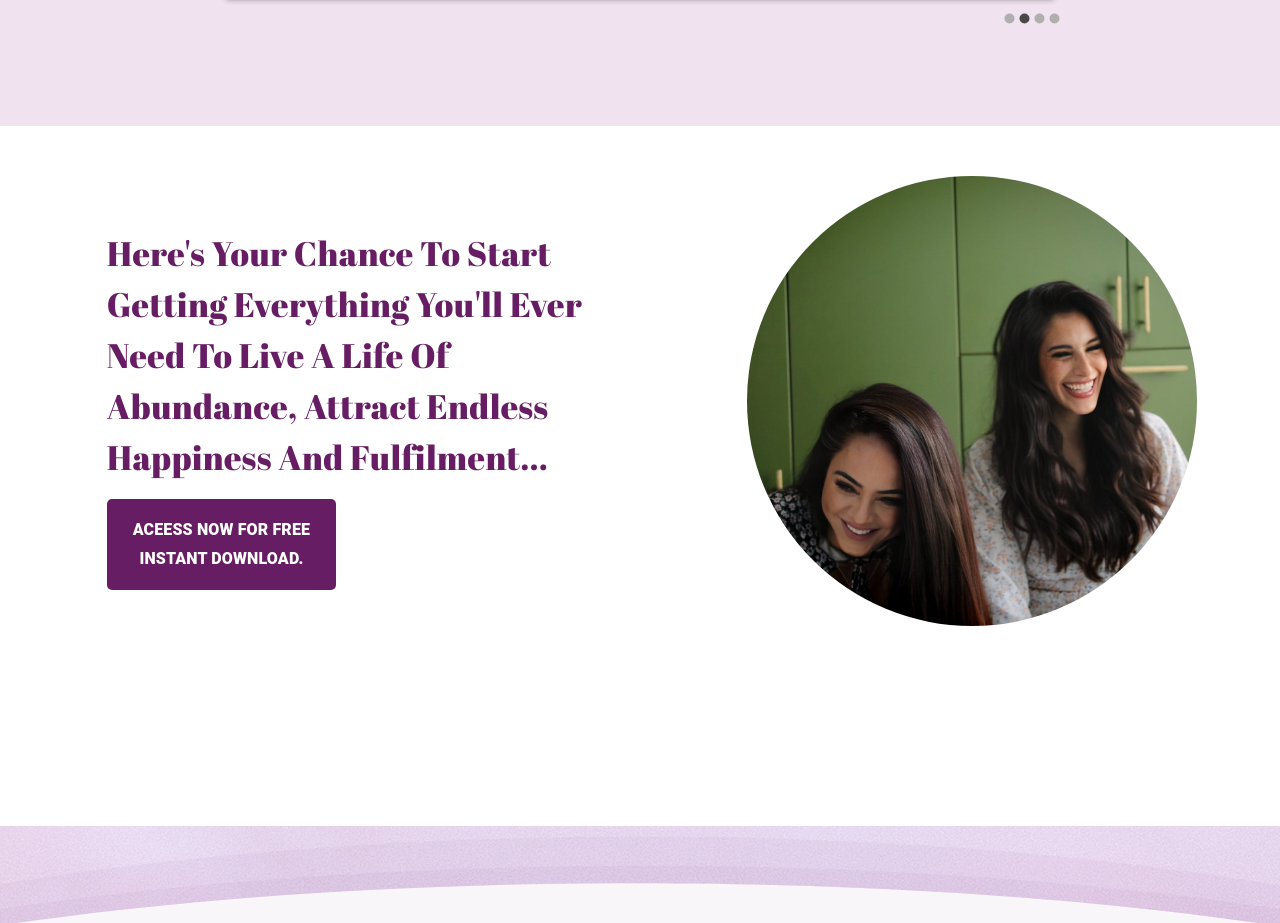
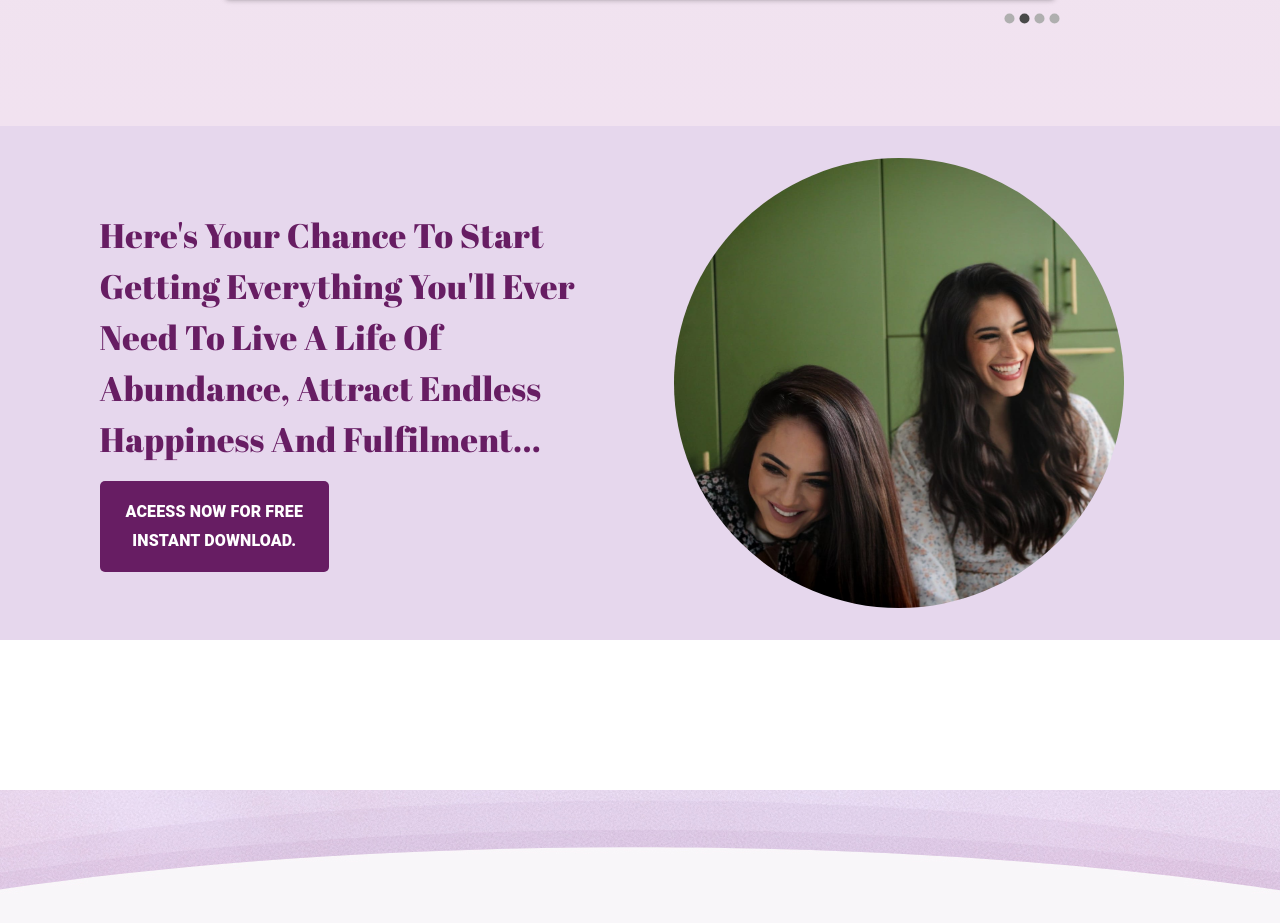
Before and after one commit to bonzark/coaching, a React (Vite) app in the folder client/: page / in a window 1280 px wide. Shown: the part 5725-6648 px from the top of the page. Built offline with nearby package versions, Linux system fonts and the light colour scheme.

Commit message:
image-position fixed

```diff
--- a/client/src/sections/AboutSection.jsx
+++ b/client/src/sections/AboutSection.jsx
@@ -40,7 +40,7 @@ const AboutSection = () => {
                   xl: "600px",
                 },
                 width: { xs: "275px", sm: "375px", md: "400px", xl: "600px" },
-                margin: { md: "0 0 0 auto" },
+                margin: { xs: "0 auto", md: "0 0 0 auto" },
                 display: "flex",
                 justifyContent: "space-between",
                 alignItems: "center",
@@ -175,7 +175,6 @@ const AboutSection = () => {
                   Access Now For Free
                 </Typography>
                 <Typography sx={{ fontSize: "16px", fontWeight: 900 }}>
-                  {" "}
                   Instant Download
                 </Typography>
               </Box>
--- a/client/src/sections/OffersSection.jsx
+++ b/client/src/sections/OffersSection.jsx
@@ -7,13 +7,14 @@ const OfferSection = () => {
     <Grid
       container
       sx={{
-        height: "750px",
+        height: "max-content",
         justifyContent: { sm: "space-around", md: "space-evenly" },
         alignItems: { sm: "center" },
-        padding: { xs: "35px 20px", sm: "50px 0", height: "max-content" },
+        padding: "2rem",
+        backgroundColor: "#E6D7ED",
       }}
     >
-      <Grid item xs={12} sm={6} lg={5} sx={{ order: { xs: 2, sm: 1 } }}>
+      <Grid item xs={12} md={5} sx={{ order: { xs: 2, md: 1 } }}>
         <Typography
           sx={{
             fontSize: { xs: "20px", md: "34px" },
@@ -49,16 +50,16 @@ const OfferSection = () => {
       <Grid
         item
         xs={12}
-        sm={5}
-        lg={4}
+        md={5}
         sx={{
-          order: { xs: 1, sm: 2 },
+          order: { xs: 1, md: 2 },
           justifyContent: { sm: "flex-start", md: "center" },
           display: { xs: "grid", sm: "block" },
         }}
       >
         <Box
           sx={{
+            margin: { xs: "0 auto", md: "0" },
             width: { xs: "275px", md: "400px", lg: "450px" },
             height: { xs: "275px", md: "400px", lg: "450px" },
           }}
```
